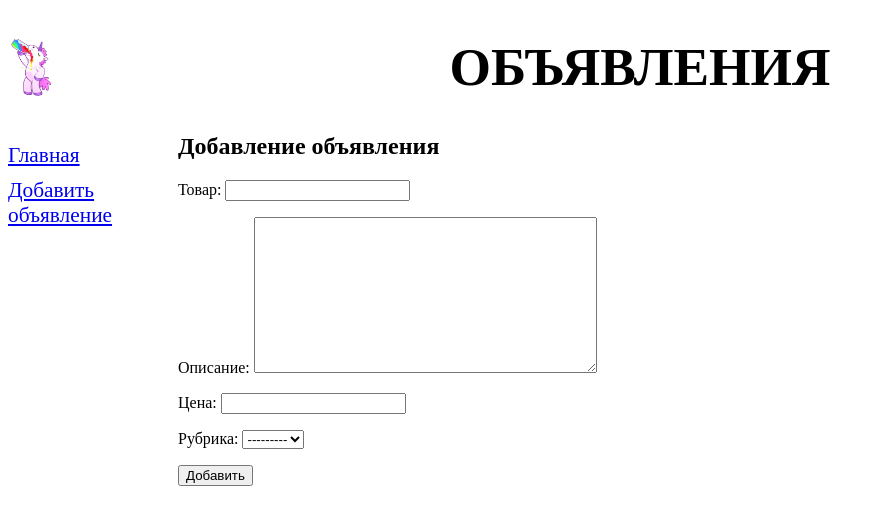
After one commit to nutzcracker/startapp, a Django app: page /bboard/add/ in a window 1280 px wide. The commit adds this page. Shown: the top 525 px of the page, without its empty margins (0-885 px from the left). Run offline with Django 3.2, Linux system fonts and the light colour scheme; data that the repository does not hold is empty.

Commit message:
zakonchil 1 chast

```diff
--- /dev/null
+++ b/bboard/forms.py
@@ -0,0 +1,8 @@
+from django.forms import ModelForm
+
+from .models import Bb
+
+class BbForm(ModelForm):
+	class Meta:
+		model = Bb
+		fields = ('title', 'content', 'price', 'rubric')
--- /dev/null
+++ b/bboard/static/bboard/style.css
@@ -0,0 +1,21 @@
+header h1 {
+	font-size: 40pt;
+	text-transform: uppercase;
+	text-align: center;
+	background: url("bg.jpg") left / auto 100% no-repeat;
+}
+
+nav {
+	font-size: 16pt;
+	width: 150px;
+	float: left;
+}
+
+nav a {
+	display: block;
+	margin: 10px 0px;
+}
+
+section {
+	margin-left: 170px;
+}
--- /dev/null
+++ b/bboard/templates/bboard/create.html
@@ -0,0 +1,11 @@
+{% extends "layout/basic.html" %}
+
+{% block title %}Добавление объявления{% endblock %}
+{% block content %}
+<h2>Добавление объявления</h2>
+<form method="post">
+	{% csrf_token %}
+	{{ form.as_p}}
+	<input type="submit" value="Добавить">
+</form>
+{% endblock %}
--- /dev/null
+++ b/bboard/templates/layout/basic.html
@@ -0,0 +1,26 @@
+<!DOCTYPE html>
+{% load static %}
+
+<html>
+	<head>
+		<meta charset="utf-8">
+		<title>{% block title %}Главная{% endblock %} :: Доска объявлений</title>
+		<link rel="stylesheet" type="text/css" href="{% static 'bboard/style.css' %}">
+	</head>
+	<body>
+		<header>
+			<h1>Объявления</h1>
+		</header>
+		<nav>
+			<a href="{% url 'index' %}">Главная</a>
+			<a href="{% url 'add' %}">Добавить объявление</a>
+			{% for rubric in rubrics %}
+			<a href="{% url 'by_rubric' rubric.pk %}">{{ rubric.name }}</a>
+			{% endfor %}
+		</nav>
+		<section>
+		{% block content %}
+		{% endblock %}
+		</section>
+	</body>
+</html>
--- a/bboard/urls.py
+++ b/bboard/urls.py
@@ -1,7 +1,8 @@
 from django.urls import path
-from .views import index, by_rubric
+from .views import index, by_rubric, BbCreateView
 
 urlpatterns = [
-	path('<int:rubric_id>/', by_rubric),
-	path('', index),
+	path('<int:rubric_id>/', by_rubric, name = 'by_rubric'),
+	path('', index, name = 'index'),
+	path('add/', BbCreateView.as_view(), name='add'),
 	]
--- a/bboard/views.py
+++ b/bboard/views.py
@@ -2,6 +2,9 @@ from django.http import HttpResponse
 from .models import Bb, Rubric
 from django.template import loader
 from django.shortcuts import render
+from django.views.generic.edit import CreateView
+from .forms import BbForm
+from django.urls import reverse_lazy
 # Create your views here.
 
 def index(request):
@@ -16,3 +19,13 @@ def by_rubric(request, rubric_id):
 	current_rubric = Rubric.objects.get(pk=rubric_id)
 	context = {'bbs':bbs, 'rubrics':rubrics, 'current_rubric':current_rubric}
 	return render(request, 'bboard/by_rubric.html', context)
+
+class BbCreateView(CreateView):
+	template_name = 'bboard/create.html'
+	form_class = BbForm
+	success_url = reverse_lazy('index')
+
+	def get_context_data(self, **kwargs):
+		context = super().get_context_data(**kwargs)
+		context['rubrics'] = Rubric.objects.all()
+		return context
--- a/startapp/settings.py
+++ b/startapp/settings.py
@@ -124,6 +124,7 @@ USE_TZ = True
 
 STATIC_URL = '/static/'
 
+
 # Default primary key field type
 # https://docs.djangoproject.com/en/3.2/ref/settings/#default-auto-field
 
```
Also changed, not shown: bboard/templates/bboard/by_rubric.html (+8 -17 lines), bboard/templates/bboard/index.html (+6 -12 lines), bboard/static/bboard/bg.jpg (added).
